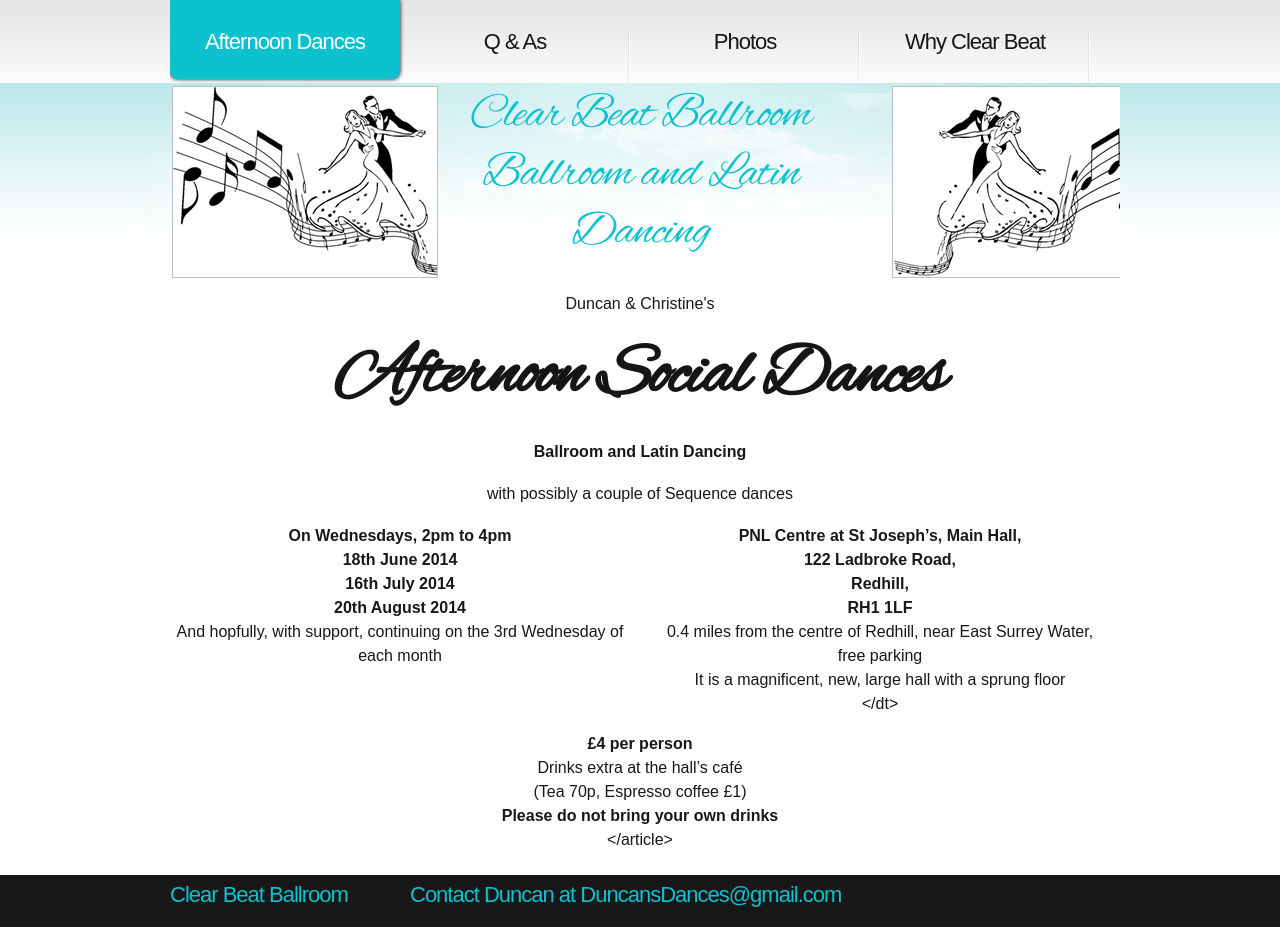
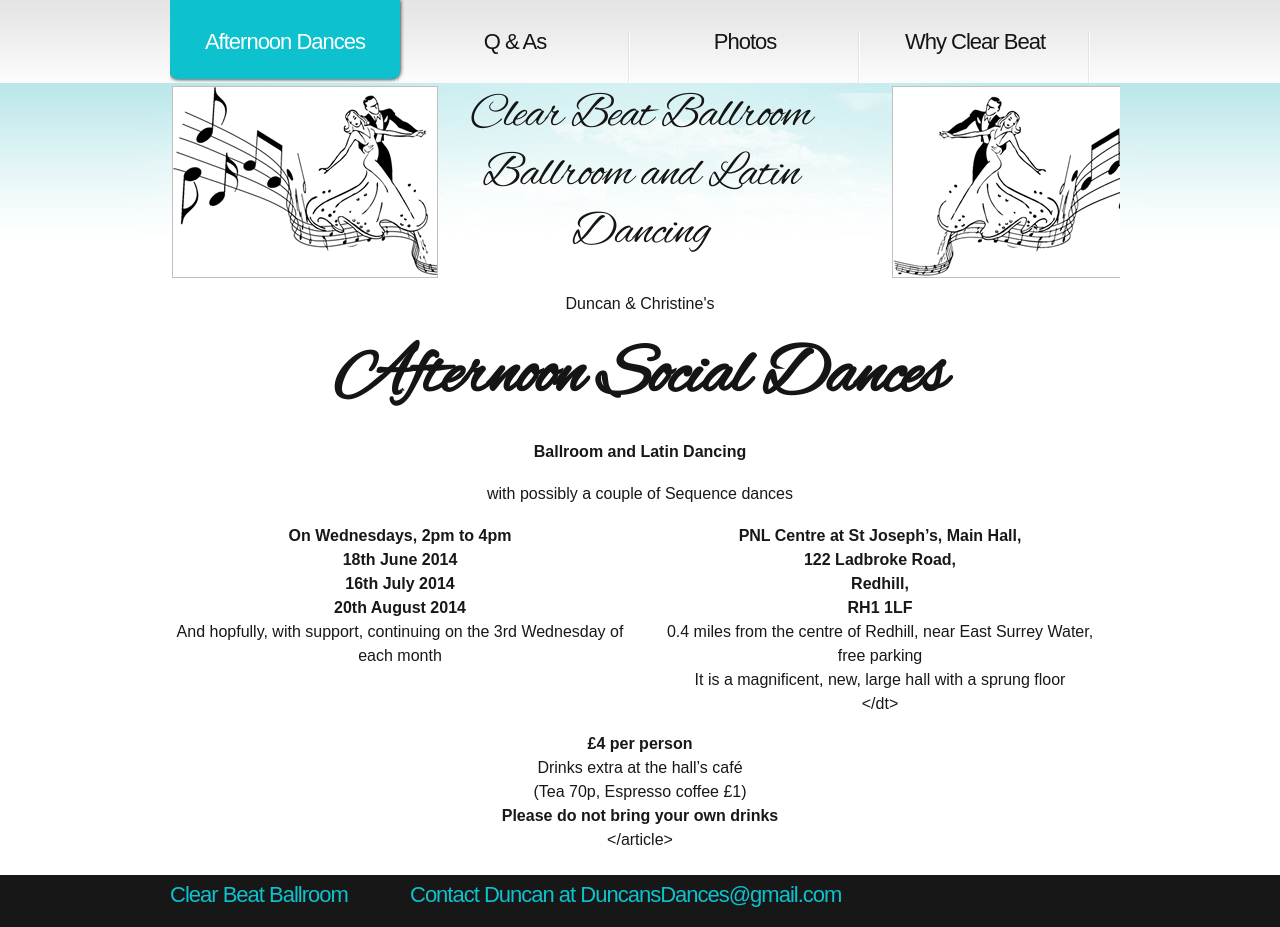
Before and after one commit to ramsayd/duncansdances, a Jekyll site: the page built from 00_index.md, in a window 1280 px wide. Built offline with Jekyll 4.4.1, drawn with Linux system fonts in a browser that asks for light colours.

Commit message:
Update style.css

```diff
--- a/css/style.css
+++ b/css/style.css
@@ -192,7 +192,7 @@ h1
   font-family:'Alex Brush', arial;
   font-size:48px;
    line-height:1.219em;
-  color:#0DC2CE;
+  color:#151515;
   font-weight:300;
   letter-spacing:-1px;
   margin:0 0 17px;
```
